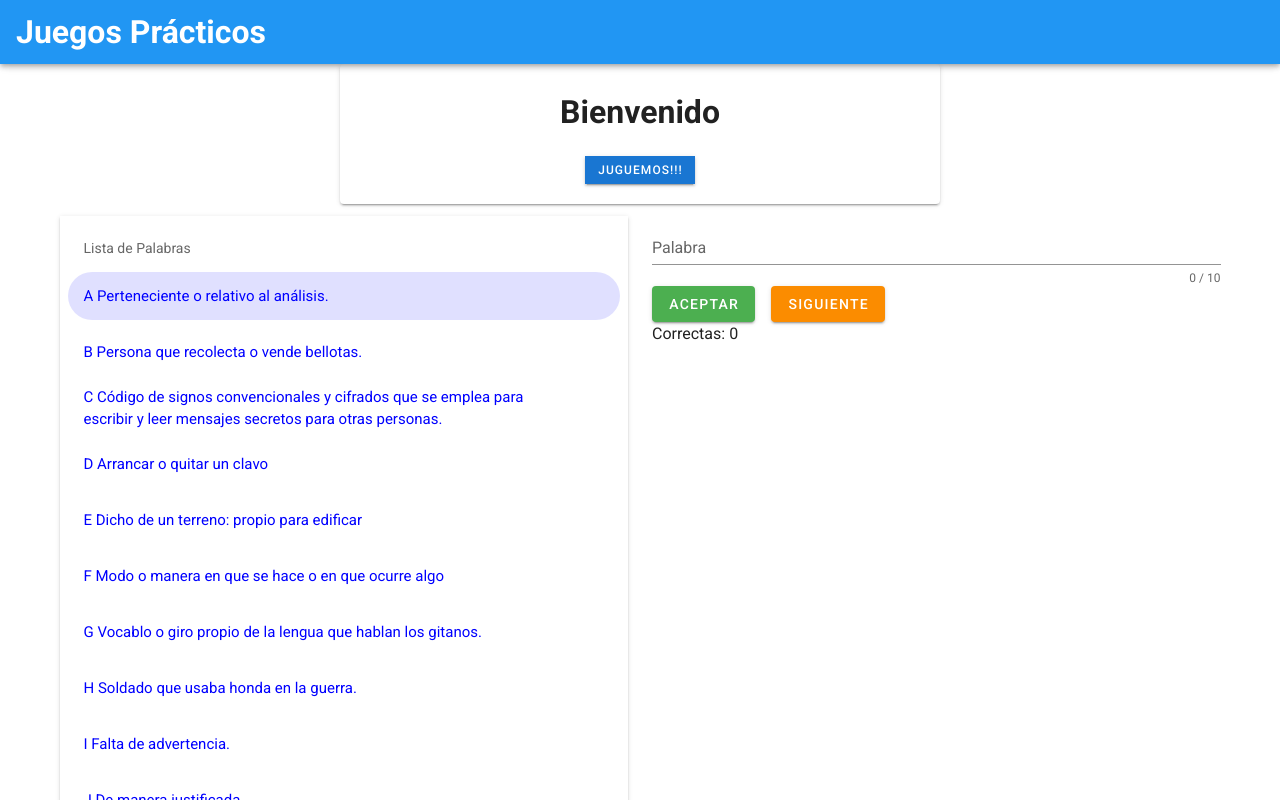
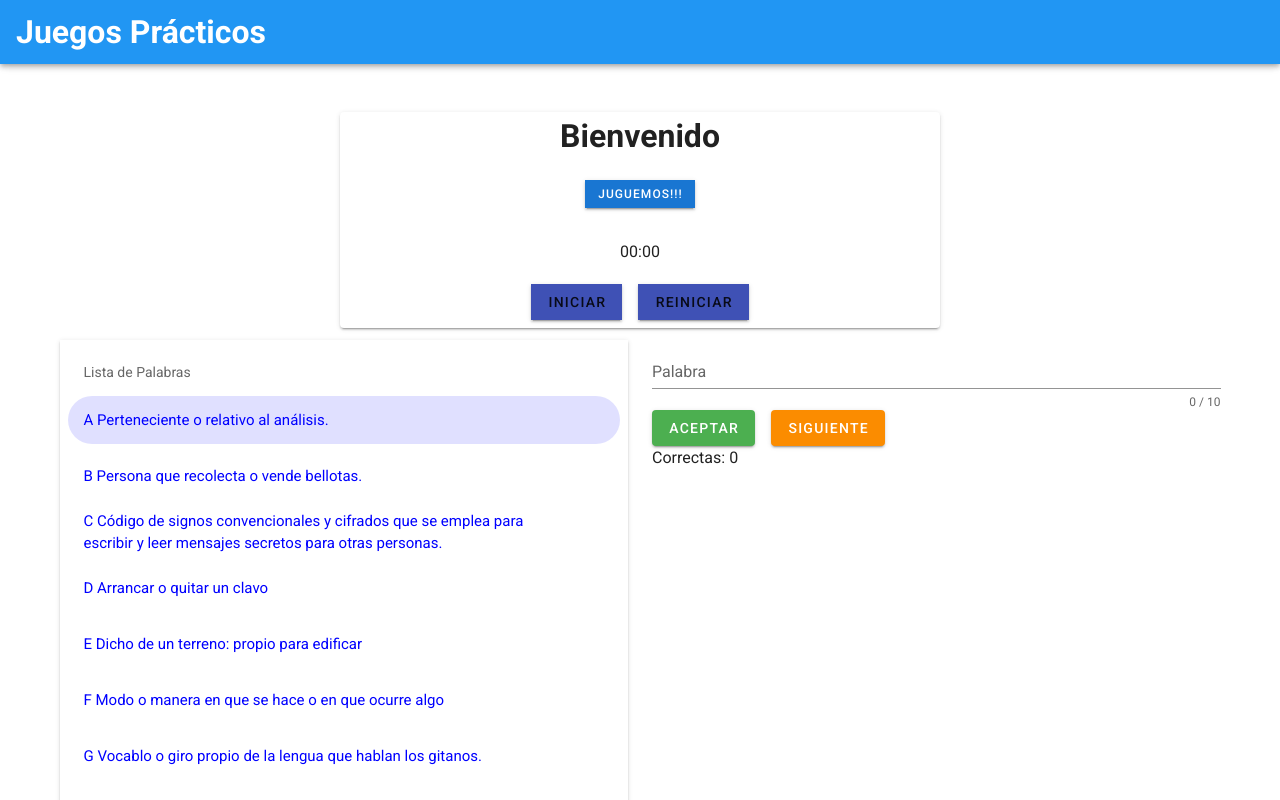
Before and after one commit to fasalgad/ruleta-palabras, a Vue app: page /ruleta in a window 1280 px wide. Shown: the top 800 px of the page. Built offline with nearby package versions, Linux system fonts and the light colour scheme.

Commit message:
Tengo cronometro en una pantalla, me falta que eliminar un botón que hace una funcion demas

```diff
--- a/src/components/ConfigTimer.vue
+++ b/src/components/ConfigTimer.vue
@@ -1,6 +1,6 @@
 <template>
   <v-container>
-    <v-btn @click="enviartiempo" small class="ma-2" tile color="primary"
+    <v-btn @click="play" small class="ma-2" tile color="primary"
       >Juguemos!!!</v-btn
     >
   </v-container>
@@ -11,16 +11,18 @@ export default {
   name: 'ConfigTimer',
   data () {
     return {
-      Minutos: 3,
+      Minutos: 4,
       Segundos: 55
     }
   },
   methods: {
-    enviartiempo () {
+    play () {
       this.$emit('set-time', {
         Minutos: this.Minutos,
         Segundos: this.Segundos
       })
+
+
     }
   }
 }
--- /dev/null
+++ b/src/components/Temporizador.vue
@@ -0,0 +1,99 @@
+<template>
+  <div>
+    <br />
+
+    <v-card
+      max-width="600"
+      max-height="300"
+      class="mx-auto"
+      justify="center"
+      align="center"
+    >
+      <H1>Bienvenido</H1>
+      <timer-setup @set-time="setTime"></timer-setup>
+      <div>
+        <timer :time="prettyTime"></timer>
+        <div>
+          <v-btn
+            class="ma-2"
+            tile
+            color="indigo"
+            v-if="!isRunning"
+            @click="start"
+            >Iniciar</v-btn
+          >
+          <v-btn class="ma-2" tile color="indigo" v-if="isRunning" @click="stop"
+            >Pausa</v-btn
+          >
+          <v-btn class="ma-2" tile color="indigo" @click="reset"
+            >Reiniciar</v-btn
+          >
+        </div>
+      </div>
+    </v-card>
+    <Ingreso />
+  </div>
+</template>
+
+<script>
+import Ingreso from '@/components/Ingreso.vue'
+import ConfigTimer from '@/components/ConfigTimer.vue'
+import Timer from '@/components/Timer.vue'
+
+export default {
+  name: 'Temporizador',
+  components: {
+    Ingreso,
+    'timer-setup': ConfigTimer,
+    timer: Timer
+  },
+  data () {
+    return {
+      isRunning: false,
+      Minutos: 0,
+      Segundos: 0,
+      time: 0,
+      timer: null
+    }
+  },
+
+  computed: {
+    prettyTime () {
+      let time = this.time / 60
+      let Minutos = parseInt(time)
+      let Segundos = Math.round((time - Minutos) * 60)
+      return Minutos + ':' + Segundos
+    }
+  },
+
+  methods: {
+    start () {
+      this.isRunning = true
+      if (!this.timer) {
+        this.timer = setInterval(() => {
+          if (this.time > 0) {
+            this.time--
+          } else {
+            clearInterval(this.timer)
+            this.reset()
+          }
+        }, 1000)
+      }
+    },
+    stop () {
+      this.isRunning = false
+      clearInterval(this.timer)
+      this.timer = null
+    },
+    reset () {
+      this.stop()
+      this.time = 0
+      this.Segundos = 0
+      this.Minutos = 0
+    },
+    setTime (payload) {
+      this.time = payload.Minutos * 60 + payload.Segundos
+    }
+  }
+}
+</script>
--- a/src/views/Juegos.vue
+++ b/src/views/Juegos.vue
@@ -21,6 +21,7 @@
 import Carrusel from '@/components/Carrusel.vue'
 
 export default {
+  name:'Juegos',
   components: {
     Carrusel
   },
@@ -29,7 +30,10 @@ export default {
       console.log('this.$route', this.$route)
       console.log('this.$router', this.$router)
       this.$router.push('Ruleta')
+
     }
+
   }
+
 }
 </script>
--- a/src/views/Ruleta.vue
+++ b/src/views/Ruleta.vue
@@ -1,102 +1,19 @@
 <template>
   <div>
-
-    <v-card
-      max-width="600"
-      max-height="300"
-      class="mx-auto"
-      justify="center"
-      align="center"
-    ><br>
-      <H1>Bienvenido</H1>
-      <timer-setup v-if="!time" @set-time="setTime"></timer-setup>
-      <div v-else>
-        <timer :time="prettyTime"></timer>
-        <div>
-          <v-btn
-            class="ma-2"
-            tile
-            color="indigo"
-            v-if="!isRunning"
-            @click="start"
-            >Start</v-btn
-          >
-          <v-btn class="ma-2" tile color="indigo" v-if="isRunning" @click="stop"
-            >Alto</v-btn
-          >
-          <v-btn class="ma-2" tile color="indigo" @click="reset">Reiniciar</v-btn>
-        </div>
-      </div>
-    </v-card>
-
-    <Ingreso />
+    <br />
+    <Temporizador />
+    <Ingreso/>
   </div>
 </template>
 
 <script>
 import Ingreso from '@/components/Ingreso.vue'
-import ConfigTimer from '@/components/ConfigTimer.vue'
-import Timer from '@/components/Timer.vue'
+import Temporizador from '@/components/Temporizador.vue'
 
 export default {
   components: {
     Ingreso,
-    'timer-setup': ConfigTimer,
-    timer: Timer
-  },
-  data () {
-    return {
-      isRunning: false,
-      Minutos: 0,
-      Segundos: 0,
-      time: 0,
-      timer: null
-    }
-  },
-
-  computed: {
-    prettyTime () {
-      let time = this.time / 60
-      let Minutos = parseInt(time)
-      let Segundos = Math.round((time - Minutos) * 60)
-      return Minutos + ':' + Segundos
-    }
-  },
-
-  methods: {
-    enviartiempo () {
-      this.$emit('set-time', {
-        Minutos: this.Minutos,
-        Segundos: this.Segundos
-      })
-    },
-    start () {
-      this.isRunning = true
-      if (!this.timer) {
-        this.timer = setInterval(() => {
-          if (this.time > 0) {
-            this.time--
-          } else {
-            clearInterval(this.timer)
-            this.reset()
-          }
-        }, 1000)
-      }
-    },
-    stop () {
-      this.isRunning = false
-      clearInterval(this.timer)
-      this.timer = null
-    },
-    reset () {
-      this.stop()
-      this.time = 0
-      this.Segundos = 0
-      this.Minutos = 0
-    },
-    setTime (payload) {
-      this.time = (payload.Minutos * 60 + payload.Segundos)
-    }
+    Temporizador
   }
 }
 </script>
```
